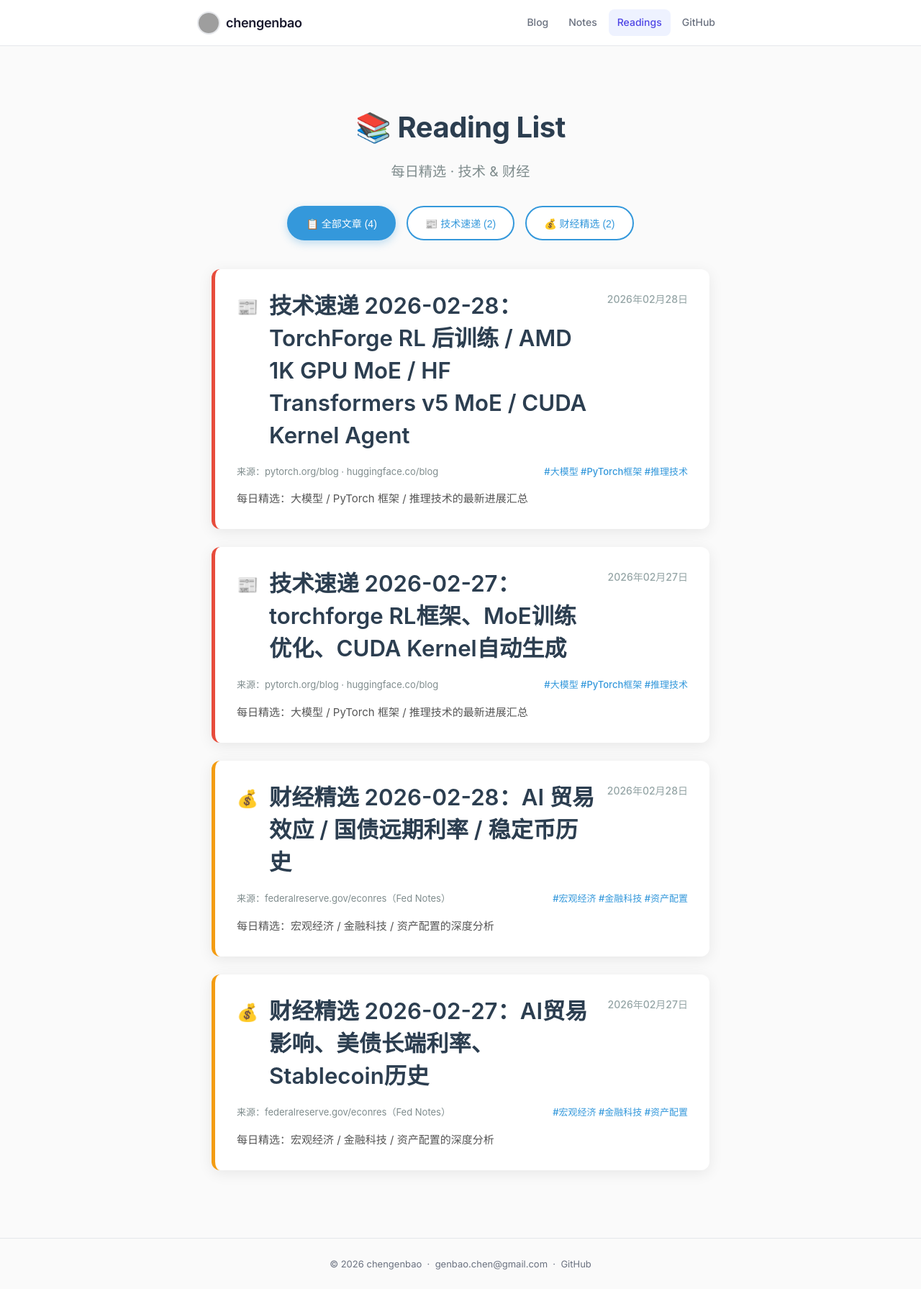
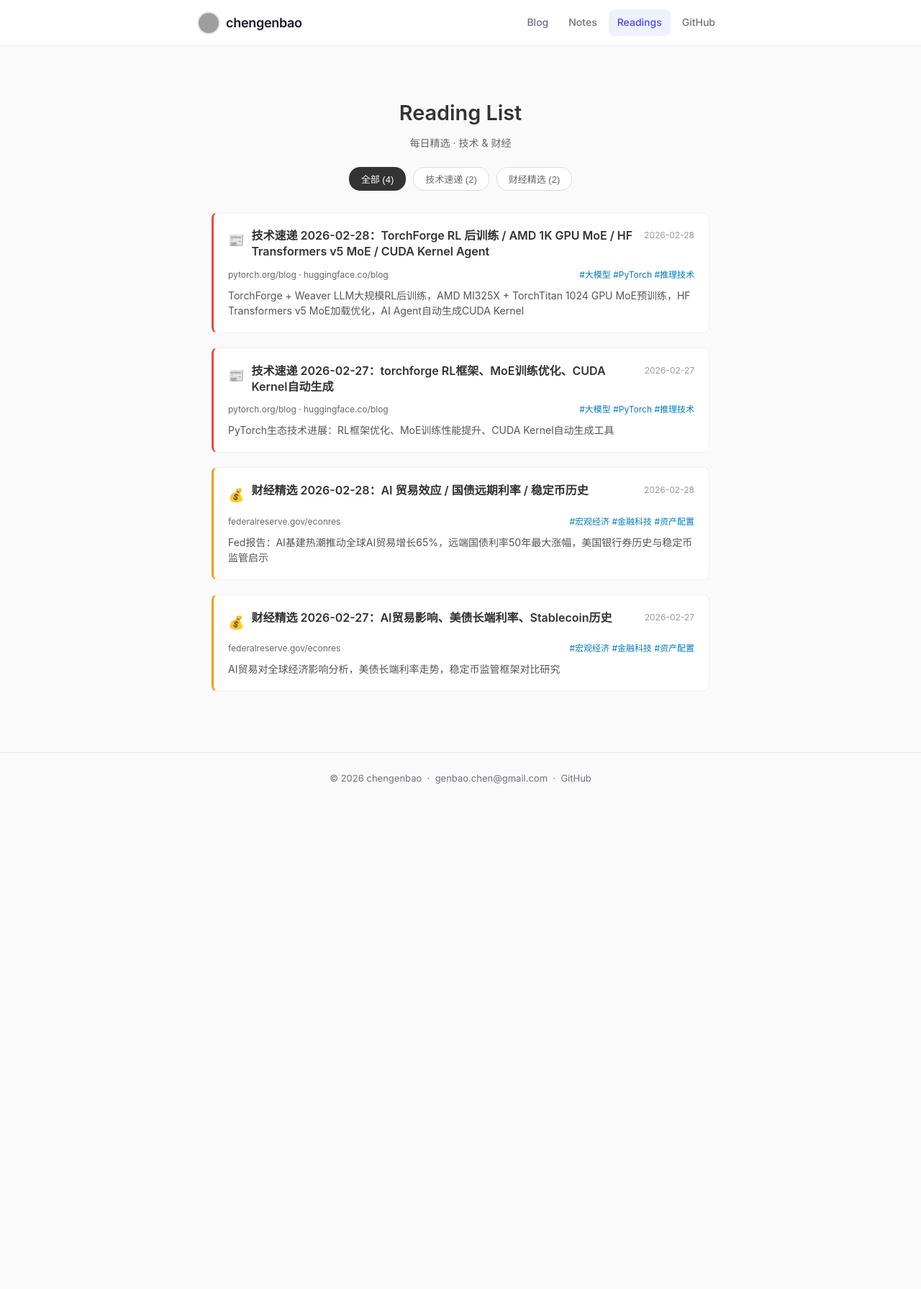
Before and after one commit to chengenbao/chengenbao.github.io, a Jekyll site: the page built from reading-list/index.md, in a window 1280 px wide. Shown: the whole page at 72% size. Built offline with Jekyll 4.4.1, drawn with Linux system fonts in a browser that asks for light colours; after the commit the page ends 1117 px from its top, so only the background shows below that; grey boxes are pictures that could not be loaded.

Commit message:
simplify: 小标题，简洁布局

```diff
--- a/reading-list/index.md
+++ b/reading-list/index.md
@@ -4,280 +4,216 @@ title: "Reading List"
 permalink: /reading-list/
 ---
 
-<div class="reading-list-container">
-  <div class="header-section">
-    <h1 class="page-title">📚 Reading List</h1>
-    <p class="page-desc">每日精选 · 技术 & 财经</p>
-
-    <!-- 分类筛选按钮 -->
-    <div class="filter-bar">
-      <button class="filter-btn active" data-filter="all">📋 全部文章 (4)</button>
-      <button class="filter-btn" data-filter="tech">📰 技术速递 (2)</button>
-      <button class="filter-btn" data-filter="finance">💰 财经精选 (2)</button>
+<div class="reading-list">
+  <div class="header">
+    <h1>Reading List</h1>
+    <p>每日精选 · 技术 & 财经</p>
+    <div class="filters">
+      <button class="filter-btn active" data-filter="all">全部 (4)</button>
+      <button class="filter-btn" data-filter="tech">技术速递 (2)</button>
+      <button class="filter-btn" data-filter="finance">财经精选 (2)</button>
     </div>
   </div>
 
-  <div class="articles-list">
-    <!-- 技术速递 -->
-    <article class="article-card tech" data-type="tech">
+  <div class="articles">
+    <article class="article tech">
       <div class="article-header">
-        <span class="article-icon">📰</span>
-        <h2 class="article-title">
-          <a href="/reading-list/2026-02-28-tech/">技术速递 2026-02-28：TorchForge RL 后训练 / AMD 1K GPU MoE / HF Transformers v5 MoE / CUDA Kernel Agent</a>
-        </h2>
-        <span class="article-date">2026年02月28日</span>
+        <span class="icon">📰</span>
+        <h2><a href="/reading-list/2026-02-28-tech/">技术速递 2026-02-28：TorchForge RL 后训练 / AMD 1K GPU MoE / HF Transformers v5 MoE / CUDA Kernel Agent</a></h2>
+        <time>2026-02-28</time>
       </div>
-      <div class="article-meta">
-        <span class="source">来源：pytorch.org/blog · huggingface.co/blog</span>
-        <span class="tags">#大模型 #PyTorch框架 #推理技术</span>
+      <div class="meta">
+        <span class="source">pytorch.org/blog · huggingface.co/blog</span>
+        <span class="tags">#大模型 #PyTorch #推理技术</span>
       </div>
-      <p class="article-summary">每日精选：大模型 / PyTorch 框架 / 推理技术的最新进展汇总</p>
+      <p class="summary">TorchForge + Weaver LLM大规模RL后训练，AMD MI325X + TorchTitan 1024 GPU MoE预训练，HF Transformers v5 MoE加载优化，AI Agent自动生成CUDA Kernel</p>
     </article>
 
-    <article class="article-card tech" data-type="tech">
+    <article class="article tech">
       <div class="article-header">
-        <span class="article-icon">📰</span>
-        <h2 class="article-title">
-          <a href="/reading-list/2026-02-27-tech/">技术速递 2026-02-27：torchforge RL框架、MoE训练优化、CUDA Kernel自动生成</a>
-        </h2>
-        <span class="article-date">2026年02月27日</span>
+        <span class="icon">📰</span>
+        <h2><a href="/reading-list/2026-02-27-tech/">技术速递 2026-02-27：torchforge RL框架、MoE训练优化、CUDA Kernel自动生成</a></h2>
+        <time>2026-02-27</time>
       </div>
-      <div class="article-meta">
-        <span class="source">来源：pytorch.org/blog · huggingface.co/blog</span>
-        <span class="tags">#大模型 #PyTorch框架 #推理技术</span>
+      <div class="meta">
+        <span class="source">pytorch.org/blog · huggingface.co/blog</span>
+        <span class="tags">#大模型 #PyTorch #推理技术</span>
       </div>
-      <p class="article-summary">每日精选：大模型 / PyTorch 框架 / 推理技术的最新进展汇总</p>
+      <p class="summary">PyTorch生态技术进展：RL框架优化、MoE训练性能提升、CUDA Kernel自动生成工具</p>
     </article>
 
-    <!-- 财经精选 -->
-    <article class="article-card finance" data-type="finance">
+    <article class="article finance">
       <div class="article-header">
-        <span class="article-icon">💰</span>
-        <h2 class="article-title">
-          <a href="/reading-list/2026-02-28-finance/">财经精选 2026-02-28：AI 贸易效应 / 国债远期利率 / 稳定币历史</a>
-        </h2>
-        <span class="article-date">2026年02月28日</span>
+        <span class="icon">💰</span>
+        <h2><a href="/reading-list/2026-02-28-finance/">财经精选 2026-02-28：AI 贸易效应 / 国债远期利率 / 稳定币历史</a></h2>
+        <time>2026-02-28</time>
       </div>
-      <div class="article-meta">
-        <span class="source">来源：federalreserve.gov/econres（Fed Notes）</span>
+      <div class="meta">
+        <span class="source">federalreserve.gov/econres</span>
         <span class="tags">#宏观经济 #金融科技 #资产配置</span>
       </div>
-      <p class="article-summary">每日精选：宏观经济 / 金融科技 / 资产配置的深度分析</p>
+      <p class="summary">Fed报告：AI基建热潮推动全球AI贸易增长65%，远端国债利率50年最大涨幅，美国银行券历史与稳定币监管启示</p>
     </article>
 
-    <article class="article-card finance" data-type="finance">
+    <article class="article finance">
       <div class="article-header">
-        <span class="article-icon">💰</span>
-        <h2 class="article-title">
-          <a href="/reading-list/2026-02-27-finance/">财经精选 2026-02-27：AI贸易影响、美债长端利率、Stablecoin历史</a>
-        </h2>
-        <span class="article-date">2026年02月27日</span>
+        <span class="icon">💰</span>
+        <h2><a href="/reading-list/2026-02-27-finance/">财经精选 2026-02-27：AI贸易影响、美债长端利率、Stablecoin历史</a></h2>
+        <time>2026-02-27</time>
       </div>
-      <div class="article-meta">
-        <span class="source">来源：federalreserve.gov/econres（Fed Notes）</span>
+      <div class="meta">
+        <span class="source">federalreserve.gov/econres</span>
         <span class="tags">#宏观经济 #金融科技 #资产配置</span>
       </div>
-      <p class="article-summary">每日精选：宏观经济 / 金融科技 / 资产配置的深度分析</p>
+      <p class="summary">AI贸易对全球经济影响分析，美债长端利率走势，稳定币监管框架对比研究</p>
     </article>
   </div>
 </div>
 
 <style>
-.reading-list-container {
-  max-width: 900px;
+.reading-list {
+  max-width: 800px;
   margin: 0 auto;
-  padding: 30px 20px;
+  padding: 20px;
   font-family: -apple-system, BlinkMacSystemFont, "Segoe UI", Roboto, sans-serif;
 }
 
-.header-section {
+.header {
   text-align: center;
-  margin-bottom: 40px;
+  margin-bottom: 30px;
 }
 
-.page-title {
-  font-size: 2.5em;
-  color: #2c3e50;
-  margin: 0 0 10px 0;
-  font-weight: 700;
+.header h1 {
+  font-size: 1.8em;
+  color: #333;
+  margin: 0 0 5px 0;
+  font-weight: 600;
 }
 
-.page-desc {
-  font-size: 1.2em;
-  color: #7f8c8d;
-  margin: 0 0 30px 0;
+.header p {
+  color: #666;
+  margin: 0 0 20px 0;
+  font-size: 14px;
 }
 
-.filter-bar {
+.filters {
   display: flex;
   justify-content: center;
-  gap: 15px;
-  flex-wrap: wrap;
+  gap: 10px;
 }
 
 .filter-btn {
-  padding: 12px 24px;
-  border: 2px solid #3498db;
+  padding: 6px 16px;
+  border: 1px solid #ddd;
   background: white;
-  color: #3498db;
-  border-radius: 25px;
+  color: #666;
+  border-radius: 15px;
   cursor: pointer;
-  font-size: 14px;
-  font-weight: 500;
-  transition: all 0.3s ease;
+  font-size: 13px;
+  transition: all 0.2s;
 }
 
 .filter-btn:hover {
-  background: #3498db;
-  color: white;
-  transform: translateY(-2px);
+  border-color: #999;
 }
 
 .filter-btn.active {
-  background: #3498db;
+  background: #333;
   color: white;
-  box-shadow: 0 4px 12px rgba(52, 152, 219, 0.3);
+  border-color: #333;
 }
 
-.articles-list {
+.articles {
   display: flex;
   flex-direction: column;
-  gap: 25px;
+  gap: 20px;
 }
 
-.article-card {
+.article {
+  padding: 20px;
+  border: 1px solid #eee;
+  border-radius: 8px;
   background: white;
-  border-radius: 12px;
-  padding: 30px;
-  box-shadow: 0 4px 20px rgba(0, 0, 0, 0.08);
-  border-left: 5px solid #3498db;
-  transition: all 0.3s ease;
 }
 
-.article-card:hover {
-  transform: translateY(-3px);
-  box-shadow: 0 8px 30px rgba(0, 0, 0, 0.12);
+.article.tech {
+  border-left: 3px solid #e74c3c;
 }
 
-.article-card.tech {
-  border-left-color: #e74c3c;
-}
-
-.article-card.finance {
-  border-left-color: #f39c12;
+.article.finance {
+  border-left: 3px solid #f39c12;
 }
 
 .article-header {
   display: flex;
   align-items: flex-start;
-  gap: 15px;
-  margin-bottom: 15px;
+  gap: 10px;
+  margin-bottom: 10px;
 }
 
-.article-icon {
-  font-size: 24px;
+.icon {
+  font-size: 18px;
   margin-top: 2px;
 }
 
-.article-title {
+.article-header h2 {
   flex: 1;
   margin: 0;
-}
-
-.article-title a {
-  color: #2c3e50;
-  text-decoration: none;
-  font-size: 1.3em;
+  font-size: 16px;
   font-weight: 600;
   line-height: 1.4;
 }
 
-.article-title a:hover {
-  color: #3498db;
+.article-header h2 a {
+  color: #333;
+  text-decoration: none;
 }
 
-.article-date {
-  color: #95a5a6;
-  font-size: 14px;
-  white-space: nowrap;
-  font-weight: 500;
+.article-header h2 a:hover {
+  color: #007cba;
 }
 
-.article-meta {
+time {
+  color: #999;
+  font-size: 12px;
+  white-space: nowrap;
+}
+
+.meta {
   display: flex;
   justify-content: space-between;
   align-items: center;
-  margin-bottom: 15px;
-  flex-wrap: wrap;
-  gap: 10px;
+  margin-bottom: 8px;
+  font-size: 12px;
 }
 
 .source {
-  color: #7f8c8d;
-  font-size: 13px;
+  color: #666;
 }
 
 .tags {
-  color: #3498db;
-  font-size: 13px;
-  font-weight: 500;
+  color: #007cba;
 }
 
-.article-summary {
+.summary {
+  margin: 0;
   color: #555;
-  line-height: 1.6;
-  margin: 0;
-  font-size: 15px;
-}
-
-@media (max-width: 768px) {
-  .reading-list-container {
-    padding: 20px 15px;
-  }
-
-  .page-title {
-    font-size: 2em;
-  }
-
-  .filter-bar {
-    gap: 10px;
-  }
-
-  .filter-btn {
-    padding: 10px 18px;
-    font-size: 13px;
-  }
-
-  .article-header {
-    flex-direction: column;
-    gap: 10px;
-  }
-
-  .article-date {
-    align-self: flex-start;
-  }
-
-  .article-meta {
-    flex-direction: column;
-    align-items: flex-start;
-  }
+  font-size: 14px;
+  line-height: 1.5;
 }
 </style>
 
 <script>
-// 分类筛选功能
  document.querySelectorAll('.filter-btn').forEach(btn => {
   btn.addEventListener('click', () => {
-    // 更新按钮状态
     document.querySelectorAll('.filter-btn').forEach(b => b.classList.remove('active'));
     btn.classList.add('active');
 
     const filter = btn.dataset.filter;
-    const articles = document.querySelectorAll('.article-card');
+    const articles = document.querySelectorAll('.article');
 
-    // 筛选文章
     articles.forEach(article => {
-      if (filter === 'all' || article.dataset.type === filter) {
+      if (filter === 'all' || article.classList.contains(filter)) {
         article.style.display = 'block';
       } else {
         article.style.display = 'none';
```
